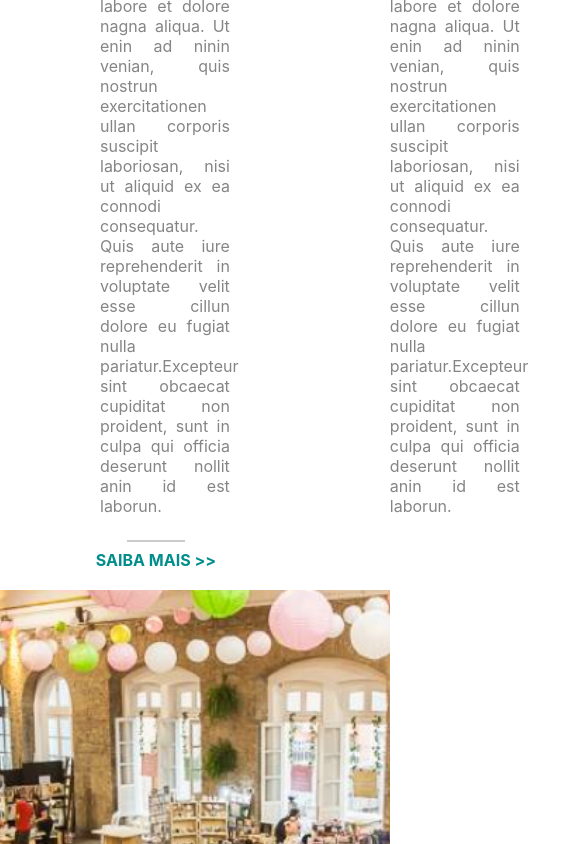
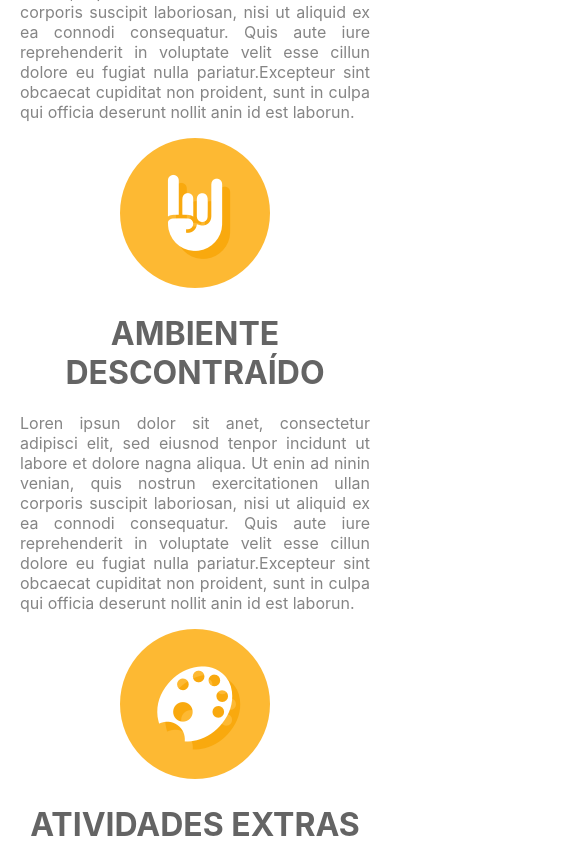
Before and after one commit to AnaClaraAmorim/Desafio-Elo-7-Front-End, a Svelte app: page / in a window 390 px wide. Shown: the part 3360-4204 px from the top of the page, 585 px wide, since content can reach past the window. Built offline with nearby package versions, Linux system fonts and the light colour scheme.

Commit message:
responsive separato and culture component

```diff
--- a/src/UI/ImageTitleDescription.svelte
+++ b/src/UI/ImageTitleDescription.svelte
@@ -8,30 +8,36 @@
 </script>
 
 <div class="imageDescription">
-    <img class="image" src="{image}" alt="{altImage}">
+  <img class="image" src={image} alt={altImage} />
   <h1 class="title">{title}</h1>
   <p class="text">{description}</p>
 </div>
 
-
 <style>
-    .imageDescription{
+  .imageDescription {
     width: 33.3vw;
     margin: 0px 80px;
     text-align: center;
   }
 
-    .image{
-        width: 50%;
+  .image {
     justify-self: center;
   }
 
-    .title{
+  .title {
     color: var(--grey-title);
   }
 
-    .text{
+  .text {
     text-align: justify;
     color: var(--grey-text);
   }
+
+  @media (max-width: 800px) {
+    .imageDescription {
+      width: 100%;
+      margin: 0px;
+
+    }
+  }
 </style>
--- a/src/UI/Separator.svelte
+++ b/src/UI/Separator.svelte
@@ -32,7 +32,7 @@
 
   @media (max-width: 800px) {
     .separator {
-      width: 80%;
+      width: 100%;
     }
   }
 </style>
--- a/src/elo7/Culture.svelte
+++ b/src/elo7/Culture.svelte
@@ -39,4 +39,10 @@
         display: flex;
         padding: 0px 20px;
     }
+
+    @media(max-width:800px){
+        .culture{
+            flex-direction: column;
+        }
+    }
 </style>
```
Lines whose indentation alone changed are shown as unchanged.
